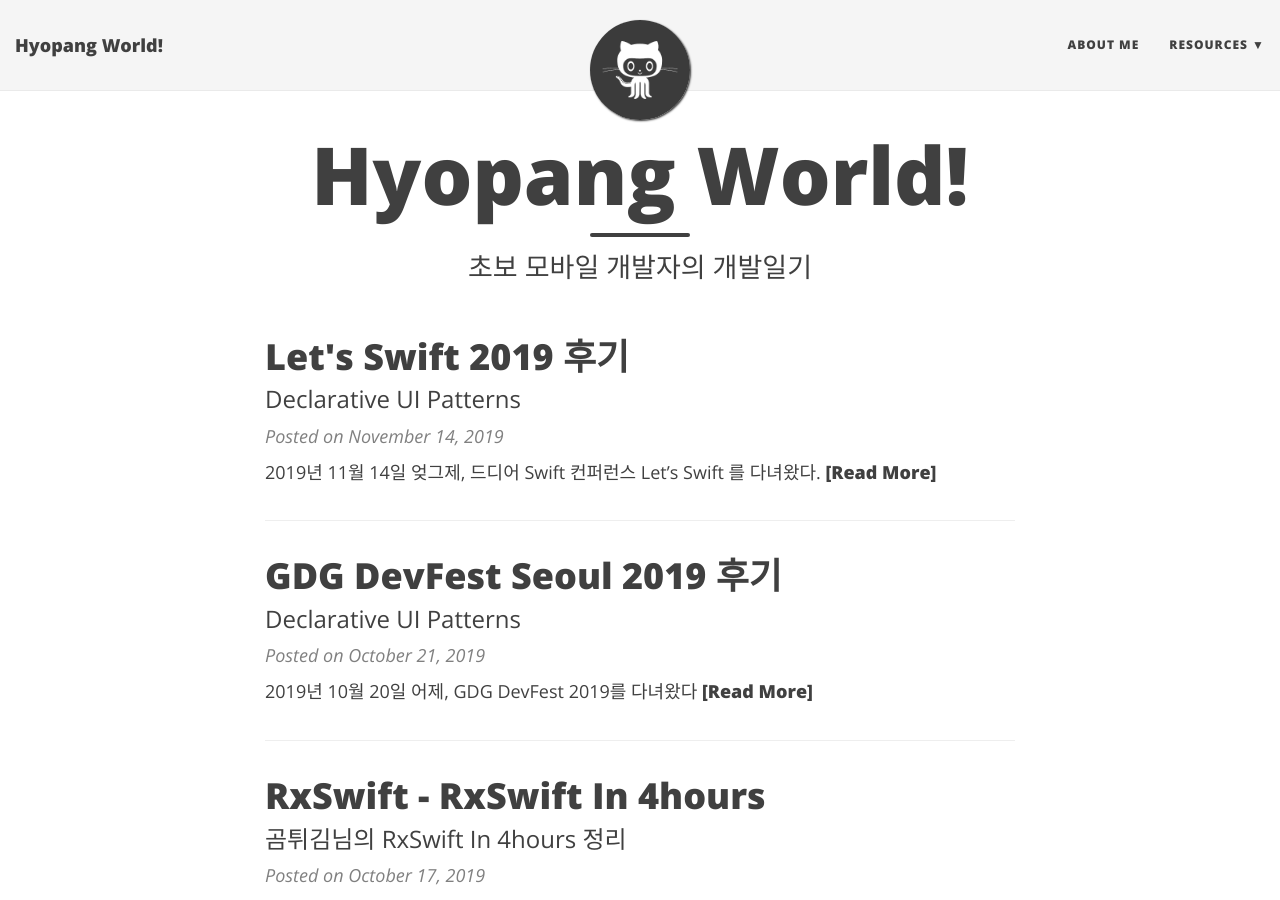
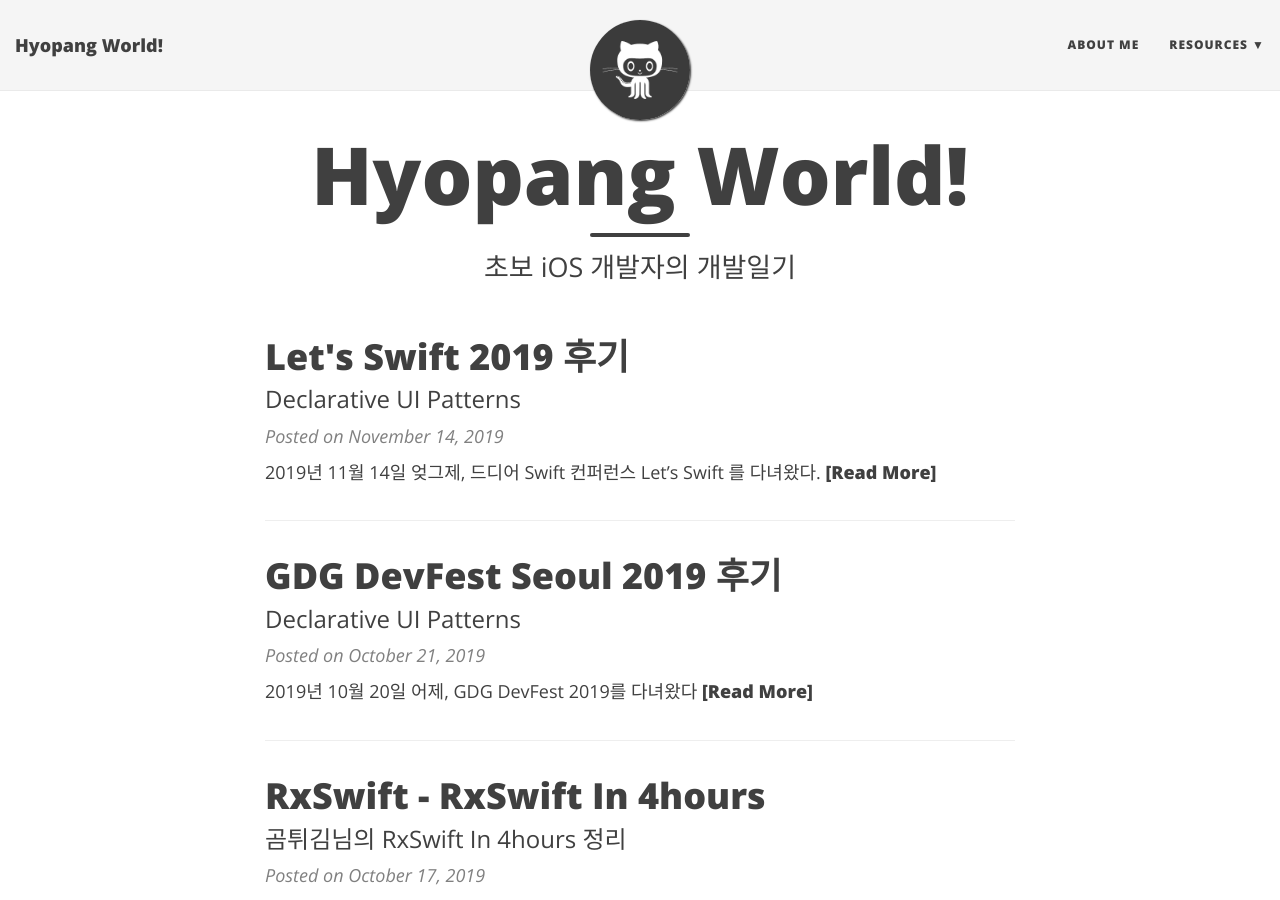
Before and after one commit to HyopangWorld/hyopangworld.github.io, a Jekyll site: the page built from index.html, in a window 1280 px wide and 900 px high. Built offline with Jekyll 4.4.1, drawn with Linux system fonts in a browser that asks for light colours; nearby versions of some CDN libraries; the list of posts is cut into pages by our own code.

Commit message:
Update index.html

```diff
--- a/index.html
+++ b/index.html
@@ -1,7 +1,7 @@
 ---
 layout: page
 title: Hyopang World!
-subtitle: 초보 모바일 개발자의 개발일기
+subtitle: 초보 iOS 개발자의 개발일기
 use-site-title: true
 ---
 
```
